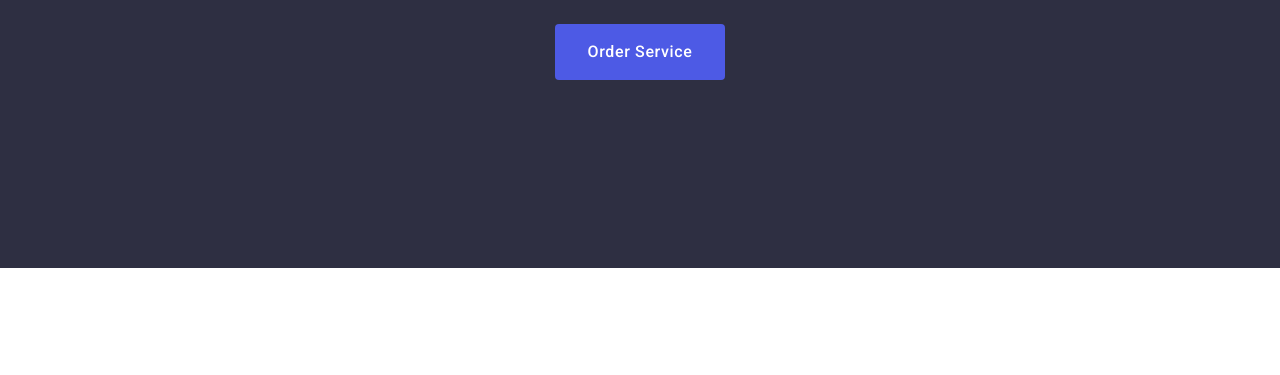
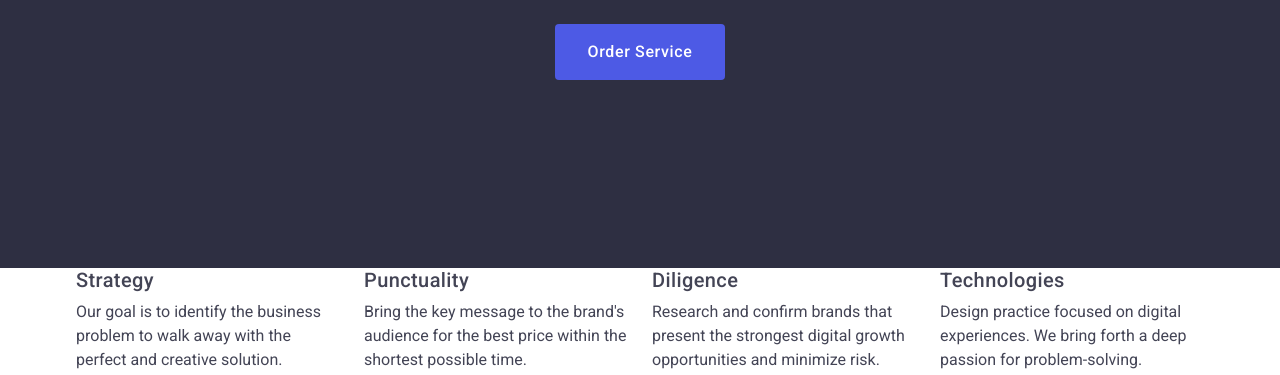
Before and after one commit to mareckkkk/goit-markup-hw-03, a plain HTML site: page index.html in a window 1280 px wide. Shown: the part 405-780 px from the top of the page. Drawn offline with nearby package versions, Linux system fonts and the light colour scheme.

Commit message:
portfolio

```diff
--- a/css/styles.css
+++ b/css/styles.css
@@ -366,7 +366,7 @@ p {
 	border-top: none;
 }
 
-.section {
+.section-portfolio {
 	padding-top: 120px;
 	padding-bottom: 120px;
 }
```
Also changed, not shown: portfolio.html (+1 -1 lines).
